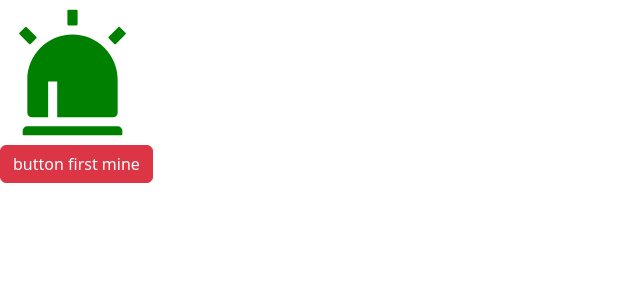
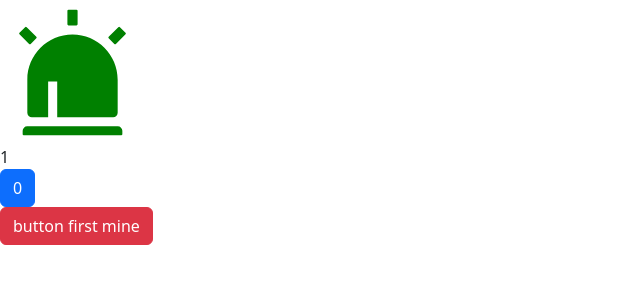
Before and after one commit to kartikeshwar156/React_Indentity_List, a React (Vite) app in the folder react_f_pro/: page / in a window 1280 px wide. Shown: the top 300 px of the page, without its empty margins (0-640 px from the left). Built offline with nearby package versions, Linux system fonts and the light colour scheme.

Commit message:
learned about hooks and their updating methods without immer

```diff
--- a/react_f_pro/src/App.tsx
+++ b/react_f_pro/src/App.tsx
@@ -2,6 +2,7 @@ import Button from "./Components/Button";
 import Alert from "./Components/Alert";
 import { useState } from "react";
 import Like from "./Components/Like";
+import Message from "./Components/Message";
 // Mosh wrote the list and onselectitem function inside the component function.
 
 function App() {
@@ -18,8 +19,9 @@ function App() {
   return (
     <>
       <Like></Like>
+      <Message></Message>
+      <div>
 
-      <div>
 
         {Alertvisibility ? <Alert onClose={onClose}>Alert Message !!!! </Alert> : null}
         <Button color="danger" onClick={print_alert}>
--- /dev/null
+++ b/react_f_pro/src/Components/Message.tsx
@@ -0,0 +1,27 @@
+import { useState } from "react";
+
+
+function Message() {
+	// let count = 0;
+	let count = 0;
+	let [my_count, update_mycount]=useState(0)
+
+	function printcount() {
+		update_mycount(my_count+1)
+		console.log(my_count)
+	}
+
+	count++
+	console.log(count)
+
+
+
+	return (
+		<>
+			<div>{count}</div>
+			<button className="btn btn-primary" onClick={printcount}>{my_count}</button>
+		</>
+	)
+}
+
+export default Message;
```
Also changed, not shown: react_f_pro/src/Message.tsx (deleted, +0 -8 lines).
